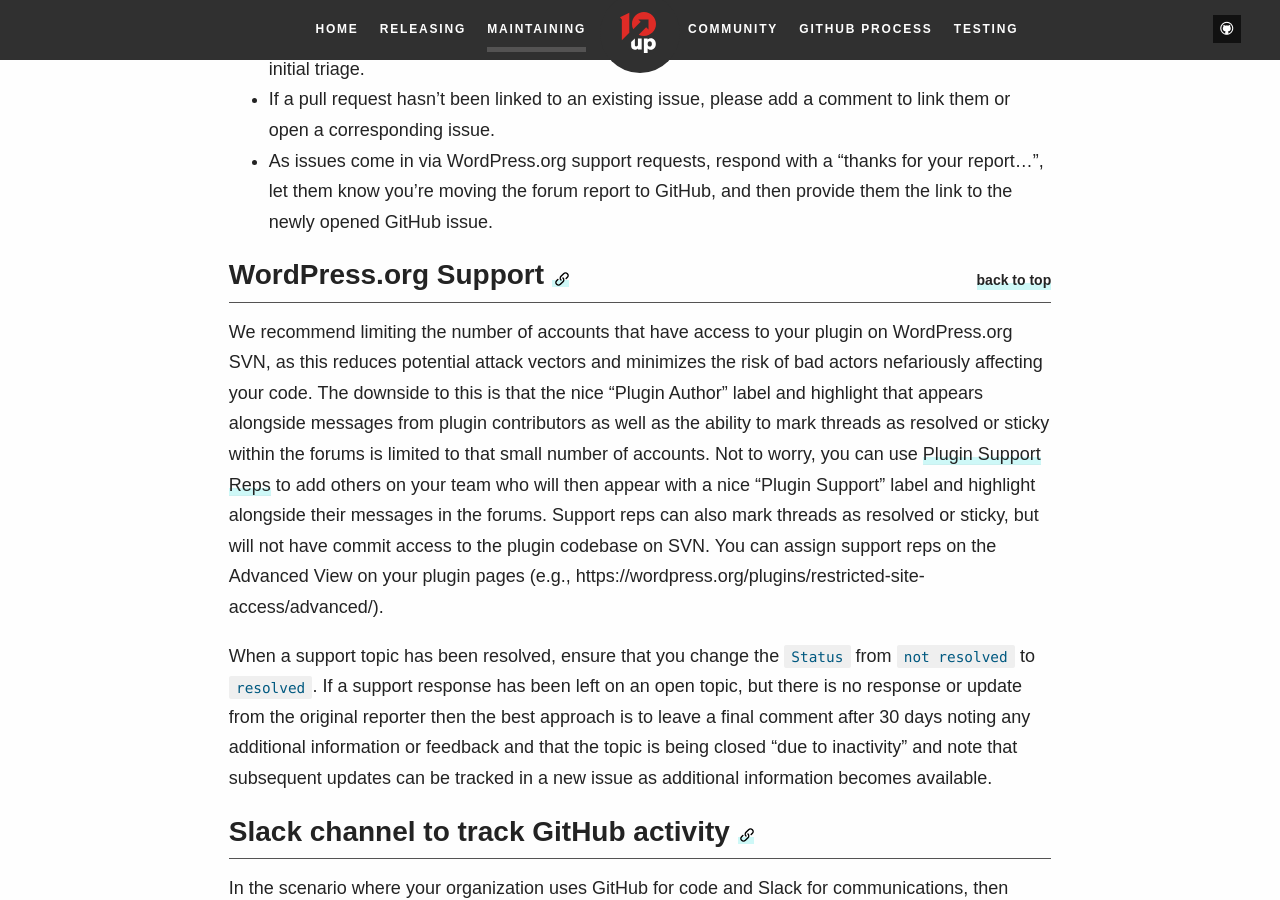
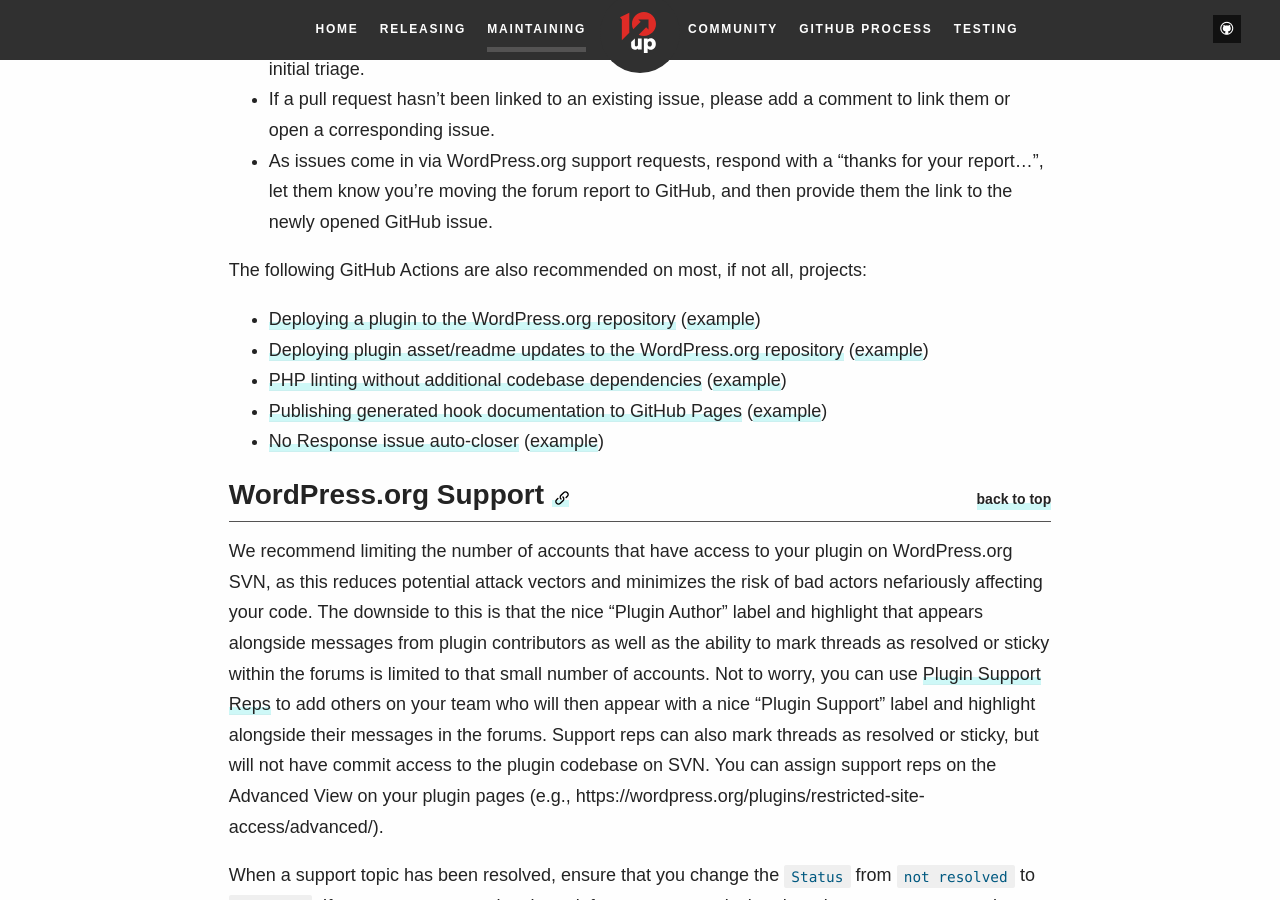
Before and after one commit to 10up/Open-Source-Best-Practices, a Jekyll site: the page built from maintaining.md, in a window 1280 px wide and 900 px high, scrolled down 1891 px. Built offline with Jekyll 4.4.1, drawn with Linux system fonts in a browser that asks for light colours; some web fonts are replaced.

Commit message:
add github actions references for repo management

```diff
--- a/_includes/markdown/Maintaining.md
+++ b/_includes/markdown/Maintaining.md
@@ -29,6 +29,14 @@ Issue triage will primarily be handled by our Open Source Practice leadership as
 - If a pull request hasn't been linked to an existing issue, please add a comment to link them or open a corresponding issue.
 - As issues come in via WordPress.org support requests, respond with a “thanks for your report…”, let them know you're moving the forum report to GitHub, and then provide them the link to the newly opened GitHub issue.
 
+The following GitHub Actions are also recommended on most, if not all, projects:
+
+- [Deploying a plugin to the WordPress.org repository](https://github.com/10up/action-wordpress-plugin-deploy) ([example](https://github.com/10up/eight-day-week/blob/develop/.github/workflows/push-deploy.yml))
+- [Deploying plugin asset/readme updates to the WordPress.org repository](https://github.com/10up/action-wordpress-plugin-asset-update) ([example](https://github.com/10up/eight-day-week/blob/develop/.github/workflows/push-asset-readme-update.yml))
+- [PHP linting without additional codebase dependencies](https://github.com/10up/wpcs-action) ([example](https://github.com/10up/classifai/blob/develop/.github/workflows/lint.yml))
+- [Publishing generated hook documentation to GitHub Pages](https://github.com/10up/actions-wordpress/blob/stable/hookdocs-workflow.md) ([example](https://github.com/10up/distributor/blob/develop/.github/workflows/build-docs.yml))
+- [No Response issue auto-closer](https://github.com/lee-dohm/no-response) ([example](https://github.com/10up/ads-txt/blob/develop/.github/workflows/no-response.yml))
+
 <h2 id="dotorg-support-reps" class="anchor-heading">WordPress.org Support {% include Util/link_anchor anchor="dotorg-support" %} {% include Util/top %}</h2>
 
 We recommend limiting the number of accounts that have access to your plugin on WordPress.org SVN, as this reduces potential attack vectors and minimizes the risk of bad actors nefariously affecting your code.  The downside to this is that the nice “Plugin Author” label and highlight that appears alongside messages from plugin contributors as well as the ability to mark threads as resolved or sticky within the forums is limited to that small number of accounts.  Not to worry, you can use [Plugin Support Reps](https://make.wordpress.org/plugins/2017/09/04/plugin-support-reps/) to add others on your team who will then appear with a nice “Plugin Support” label and highlight alongside their messages in the forums.  Support reps can also mark threads as resolved or sticky, but will not have commit access to the plugin codebase on SVN.  You can assign support reps on the Advanced View on your plugin pages (e.g., https://wordpress.org/plugins/restricted-site-access/advanced/).
```
